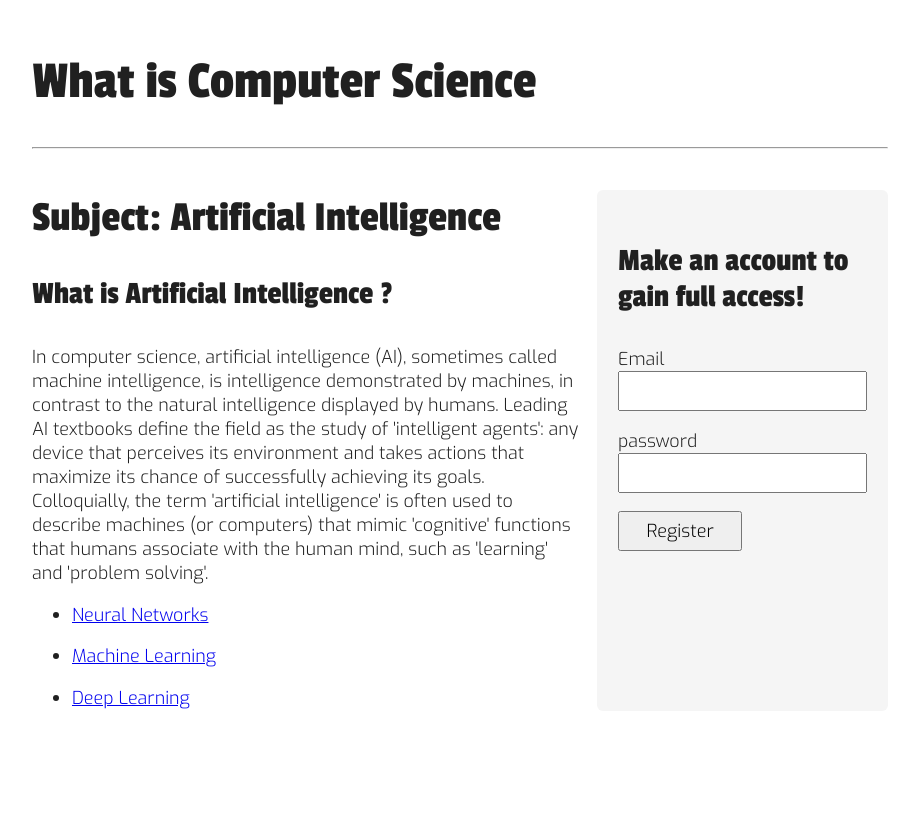
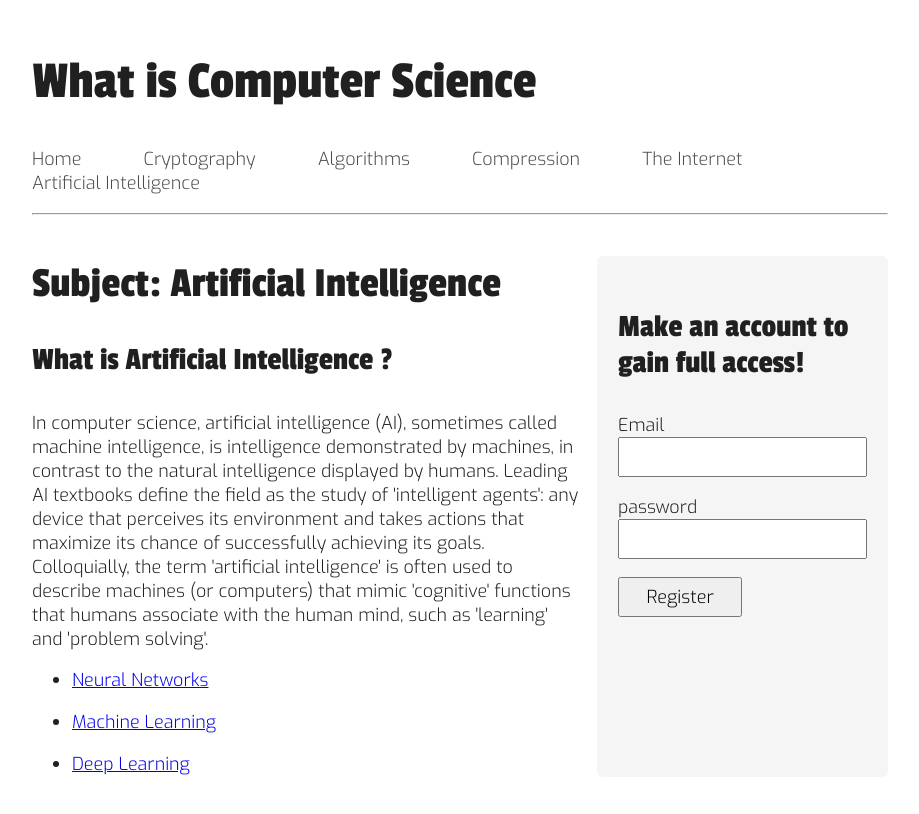
Before and after one commit to juveria-manzar/Angelling-Angular, an Angular app: page / in a window 1280 px wide. Shown: the top 814 px of the page, without its empty margins (180-1099 px from the left). Built offline with nearby package versions, Linux system fonts and the light colour scheme.

Commit message:
navigation-1

```diff
--- a/src/app/app.module.ts
+++ b/src/app/app.module.ts
@@ -9,6 +9,7 @@ import { FormComponent } from './form/form.component';
 import { AwesomifyPipe } from './awesomify.pipe';
 import { AlphabeticalOrderPipe } from './alphabetical-order.pipe';
 import { MagnifyDirective } from './magnify.directive';
+import { NavigationComponent } from './navigation/navigation.component';
 
 //module Decorator
 @NgModule({
@@ -18,7 +19,8 @@ import { MagnifyDirective } from './magnify.directive';
     FormComponent,
     AwesomifyPipe,
     AlphabeticalOrderPipe,
-    MagnifyDirective
+    MagnifyDirective,
+    NavigationComponent
   ],
   imports: [
     BrowserModule,
--- a/src/app/app/app.component.html
+++ b/src/app/app/app.component.html
@@ -1,7 +1,6 @@
 <h1 (click)="this.callme()">What is Computer Science</h1>
+<app-navigation></app-navigation>
 <hr>
-
-
 <div style="display: flex; justify-content: space-between;">
     <app-ai style="width: 64%;"></app-ai>
     <app-form style="width: 34%;"></app-form>
--- /dev/null
+++ b/src/app/navigation/navigation.component.css
@@ -0,0 +1,21 @@
+ul {
+    padding: 0;
+}
+
+li {
+    list-style: none;
+    display: inline-block;
+    margin-right: 62px;
+    font-size: 18px;
+}
+
+a {
+    color: inherit;
+    text-decoration: none;
+    transition: all .1s;
+    opacity: .8;
+}
+
+a:hover {
+    opacity: 1;
+}
--- /dev/null
+++ b/src/app/navigation/navigation.component.html
@@ -0,0 +1,8 @@
+<ul>
+    <li><a href="#">Home</a></li>
+    <li><a href="#">Cryptography</a></li>
+    <li><a href="#">Algorithms</a></li>
+    <li><a href="#">Compression</a></li>
+    <li><a href="#">The Internet</a></li>
+    <li><a href="#">Artificial Intelligence</a></li>
+</ul>
--- /dev/null
+++ b/src/app/navigation/navigation.component.ts
@@ -0,0 +1,15 @@
+import { Component, OnInit } from '@angular/core';
+
+@Component({
+  selector: 'app-navigation',
+  templateUrl: './navigation.component.html',
+  styleUrls: ['./navigation.component.css']
+})
+export class NavigationComponent implements OnInit {
+
+  constructor() { }
+
+  ngOnInit(): void {
+  }
+
+}
```
